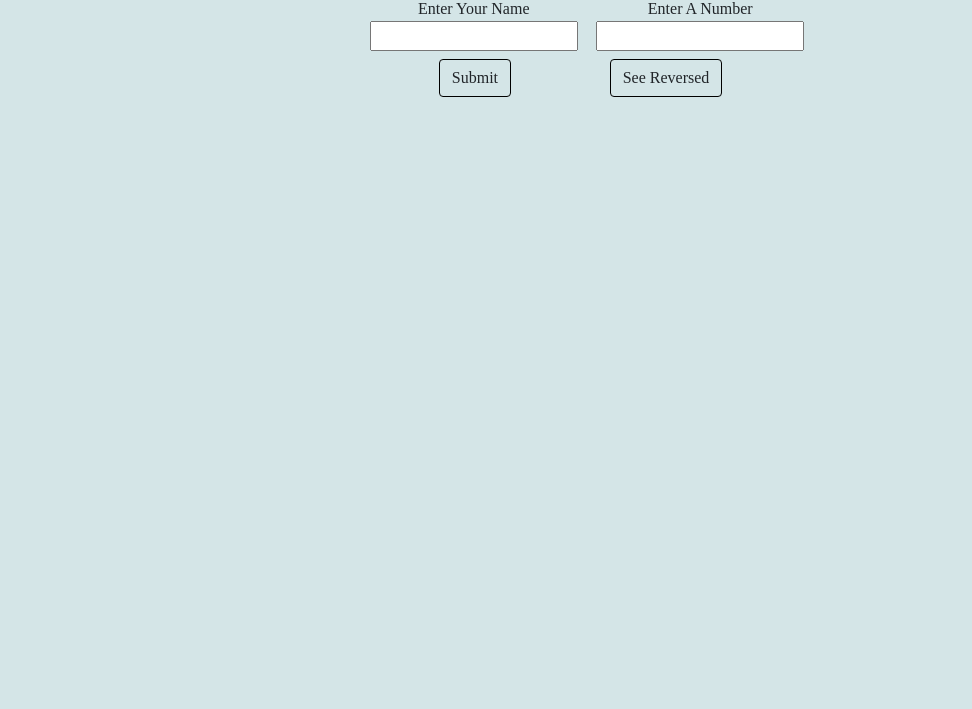
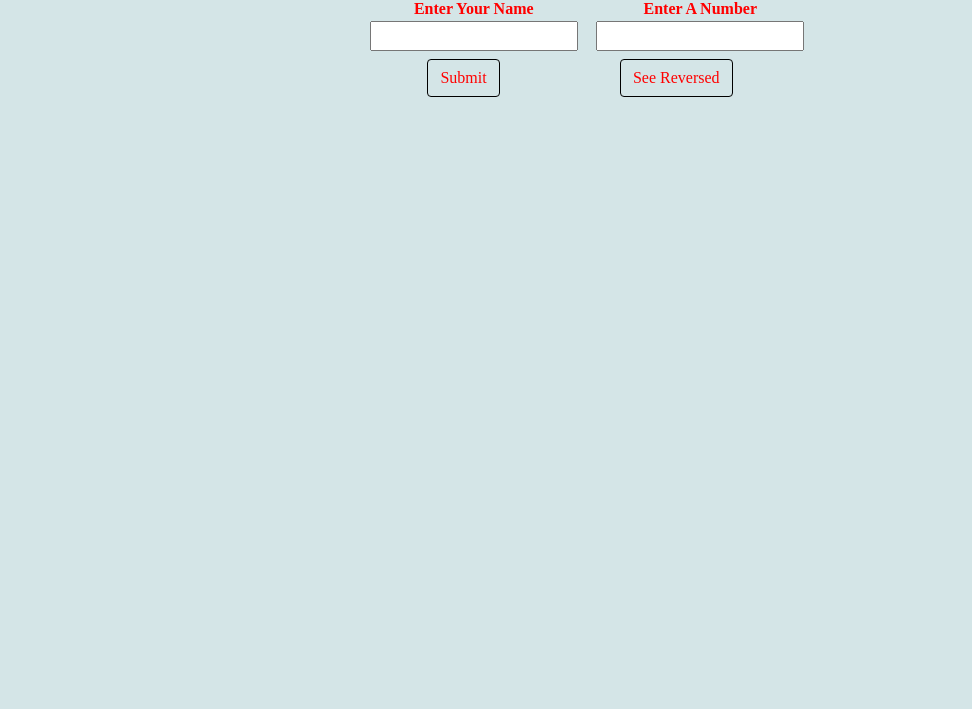
Before and after one commit to JeremyM45/Mr-Robogers-Neighborhood, a plain HTML site: page index.html in a window 1280 px wide. Shown: the part 91-800 px from the top of the page, without its empty margins (53-1025 px from the left). Drawn offline with Linux system fonts and the light colour scheme.

Commit message:
add css stylings to input area/buttons and output

```diff
--- a/css/styles.css
+++ b/css/styles.css
@@ -3,7 +3,9 @@ body  {
 }
 label {
   width: 20%;
-  font-family: Segoe Print
+  font-family: Segoe Print;
+  color: red;
+  font-weight: bold;
 }
 h1  {
   text-align: center;
@@ -22,19 +24,22 @@ img {
 }
 .row .btn  {
   position: relative;
-  left: 37%;
+  left: 36%;
   border: 1px solid black;
   font-family: Segoe Print;
+  color: red;
 }
 .row  #reversed {
   position: relative;
-  left: 42%;
+  left: 43%;
   font-family: Segoe Print;
 }
 .btn:hover  {
   background-color: rgb(94, 180, 251);
 }
 .output {
+  margin-top: 2%;
   font-family: Rockwell, serif;
   font-weight: bold;
+  color: rgb(19, 98, 65);
 }
--- a/js/scripts.js
+++ b/js/scripts.js
@@ -61,7 +61,7 @@ function boop(number) {
 }
 function beMyNeighbor(number, name) {
   let string = number.toString();
-  string = "Won't you be my neighbor, " + name + "?";
+  string = "Won't you be my neighbor " + name + "?";
   return string;
 }
 function fail() {
```
